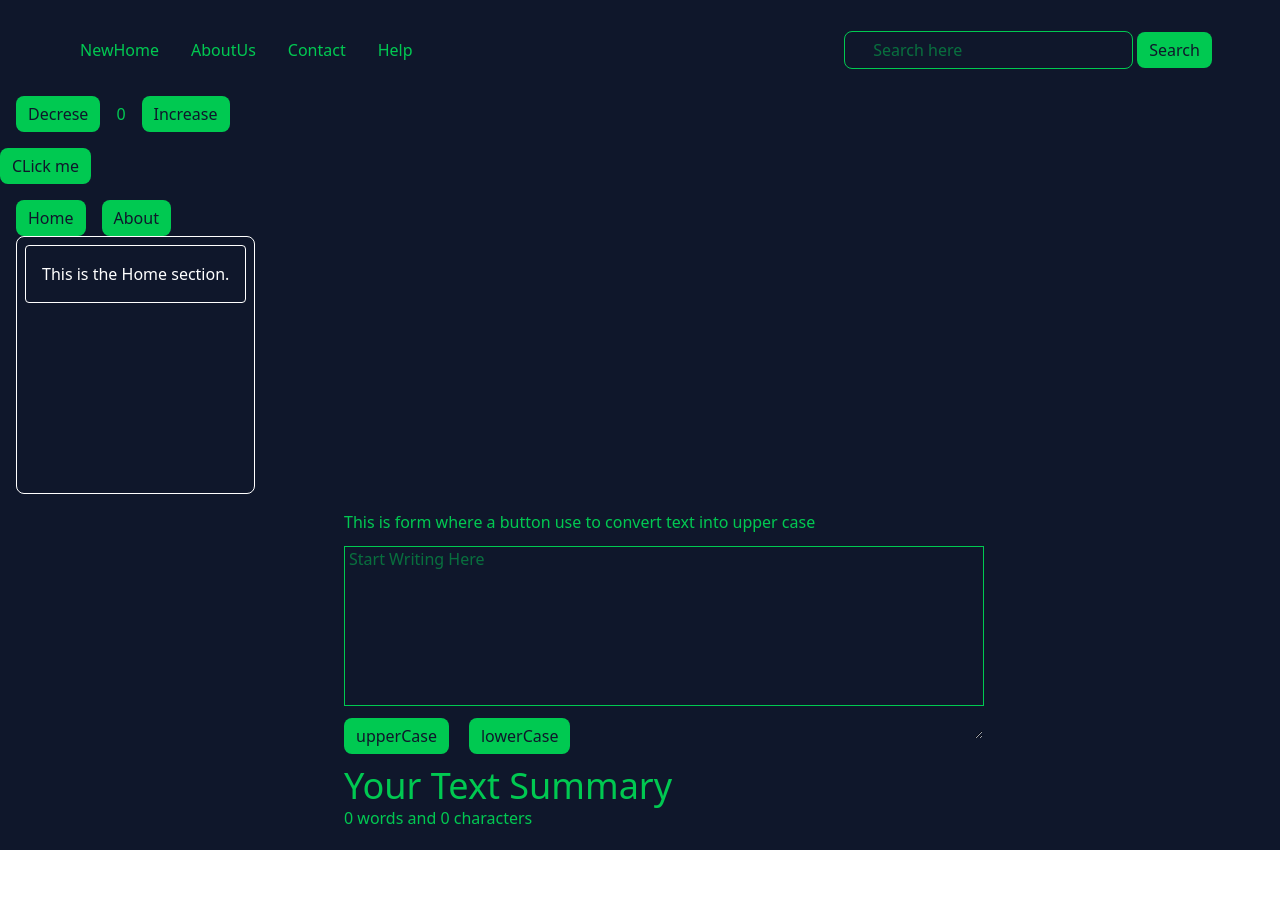
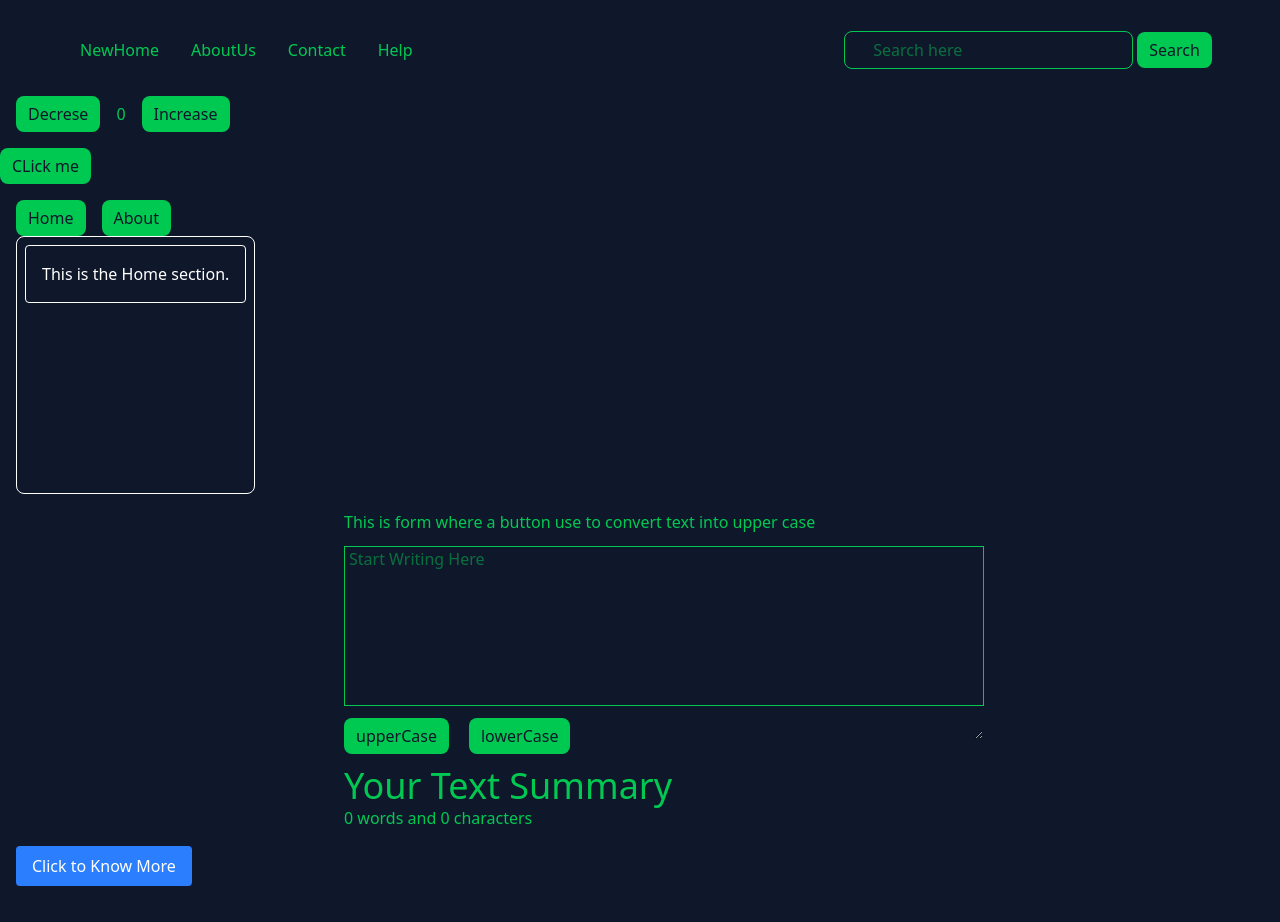
Before and after one commit to abhishekrathour27/React-js, a React (Vite) app in the folder demo-first/: page / in a window 1280 px wide. Before the commit the page ends 850 px from the top, so only its background shows below. Built offline with nearby package versions, Linux system fonts and the light colour scheme.

Commit message:
react-js

```diff
--- a/demo-first/src/App.jsx
+++ b/demo-first/src/App.jsx
@@ -5,6 +5,7 @@ import './App.css'
 import PropsNav from './components/PropsNav';
 import State from './components/State';
 import Form from './components/form';
+import Know from './components/know';
 
 const App = () => {
   const [count, setCount] = useState(0);
@@ -30,6 +31,7 @@ const App = () => {
       {randi && data2}
       <State />
       <Form heading='This is form where a button use to convert text into upper case'/>
+      <Know/>
     </div>
   )
 }
--- /dev/null
+++ b/demo-first/src/components/Know.jsx
@@ -0,0 +1,28 @@
+import React, { useEffect, useState } from 'react';
+
+const Know = () => {
+  const [showSection, setShowSection] = useState(false);
+
+  return (
+    <div className="p-4">
+      <button
+        onClick={()=>setShowSection(true)}
+        className="bg-blue-500 text-white px-4 py-2 rounded hover:bg-blue-600 transition"
+      >
+        Click to Know More
+      </button>
+
+      {showSection && (
+        <div className="mt-4 p-4 bg-gray-100 rounded shadow">
+          <h2 className="text-xl font-semibold mb-2">About This Page</h2>
+          <p>
+            This section appeared because the button was clicked and the state was set to true.
+            You can use this pattern to reveal hidden content dynamically!
+          </p>
+        </div>
+      )}
+    </div>
+  );
+};
+
+export default Know;
```
